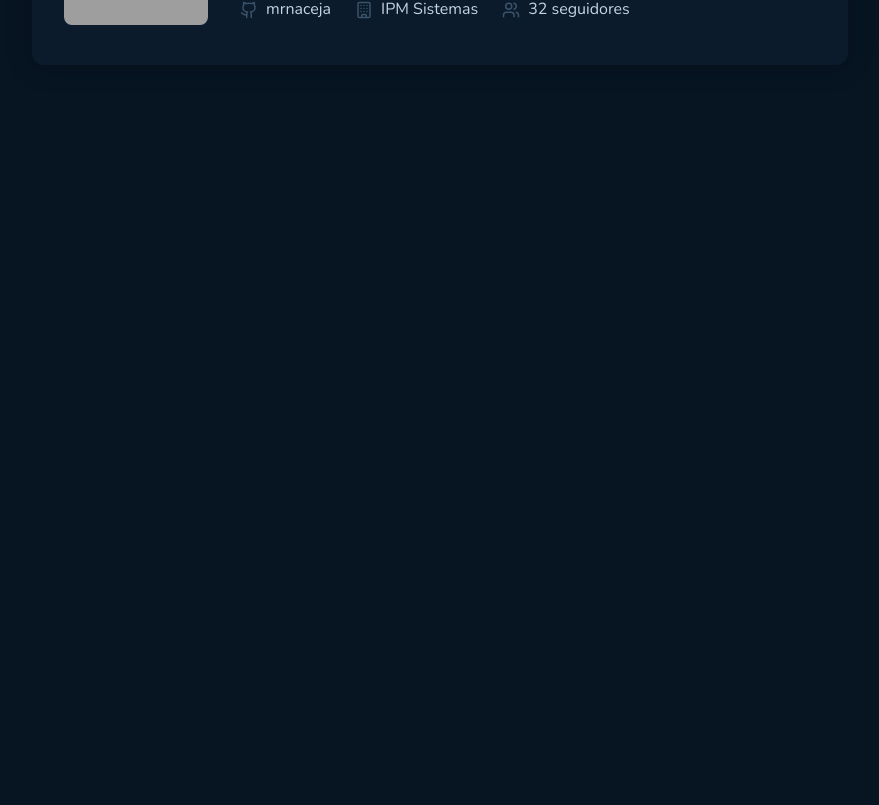
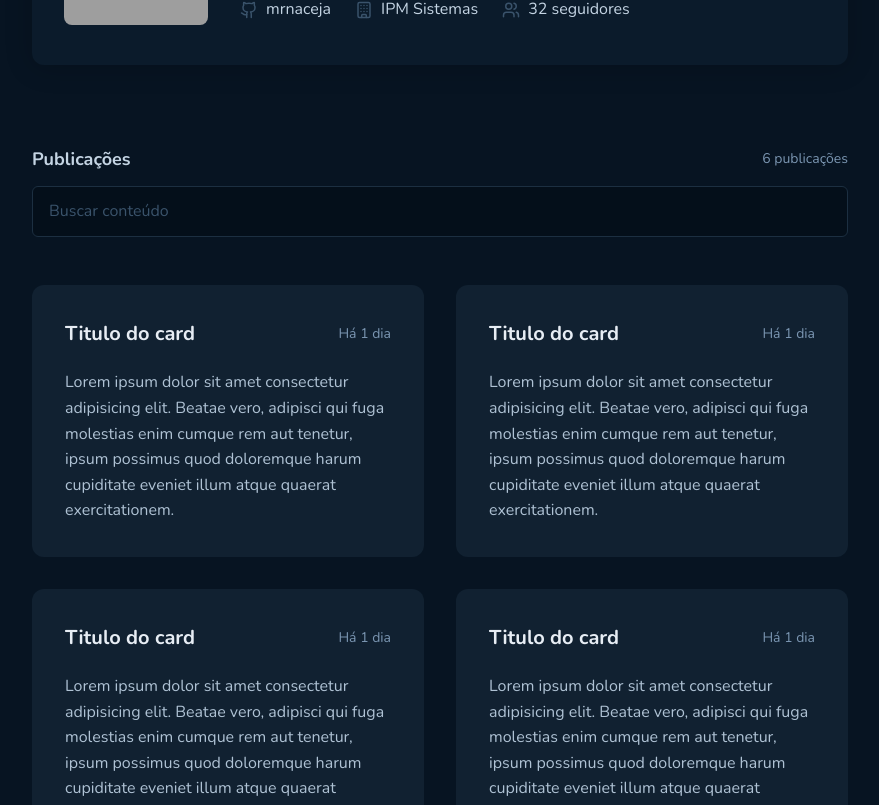
Before and after one commit to MrNaceja/rocketseat-react-desafio-github-blog, a React (Vite) app: page / in a window 1280 px wide. Shown: the part 351-1156 px from the top of the page, without its empty margins (200-1079 px from the left). Before the commit the page ends 800 px from the top, so only its background shows below. Built offline with nearby package versions, Linux system fonts and the light colour scheme; grey boxes are pictures that could not be loaded.

Commit message:
feat: create a posts area

```diff
--- a/src/pages/home/page.tsx
+++ b/src/pages/home/page.tsx
@@ -1,9 +1,11 @@
+import { Posts } from '@/pages/home/posts';
 import { Profile } from '@/pages/home/profile';
 
 export function HomePage() {
     return (
         <article>
             <Profile />
+            <Posts />
         </article>
     )
 }
--- /dev/null
+++ b/src/pages/home/posts.tsx
@@ -0,0 +1,19 @@
+import { CardPost } from '@/components/card-post'
+import { SearchPosts } from '@/pages/home/search-posts'
+
+const posts = Array.from({ length: 5 })
+
+export const Posts = () => {
+    return (
+        <div className='flex flex-col gap-12 mt-20'>
+            <SearchPosts />
+            <ul className='grid grid-cols-1 md:grid-cols-2 gap-8'>
+                {posts.map((_, idx) => (
+                    <li key={idx}>
+                        <CardPost />
+                    </li>
+                ))}
+            </ul>
+        </div>
+    )
+}
--- /dev/null
+++ b/src/pages/home/search-posts.tsx
@@ -0,0 +1,19 @@
+import { Input } from '@/components/input'
+
+export const SearchPosts = () => {
+    return (
+        <div className='flex flex-col gap-3'>
+            <div className='flex items-center justify-between'>
+                <h4 className='font-style-title-s text-base-subtitle'>Publicações</h4>
+                <span className='text-base-span font-style-text-s'>6 publicações</span>
+            </div>
+            <search className='**:w-full'>
+                <form>
+                    <Input
+                        placeholder='Buscar conteúdo'
+                    />
+                </form>
+            </search>
+        </div>
+    )
+}
```
